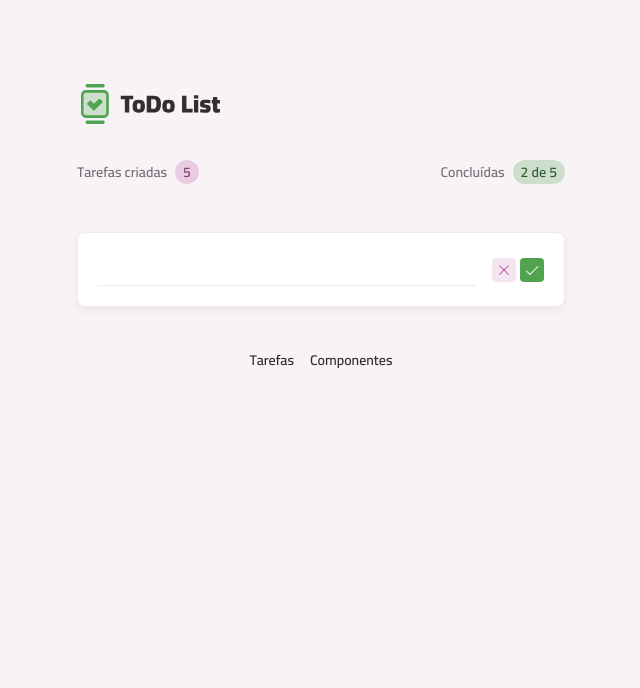
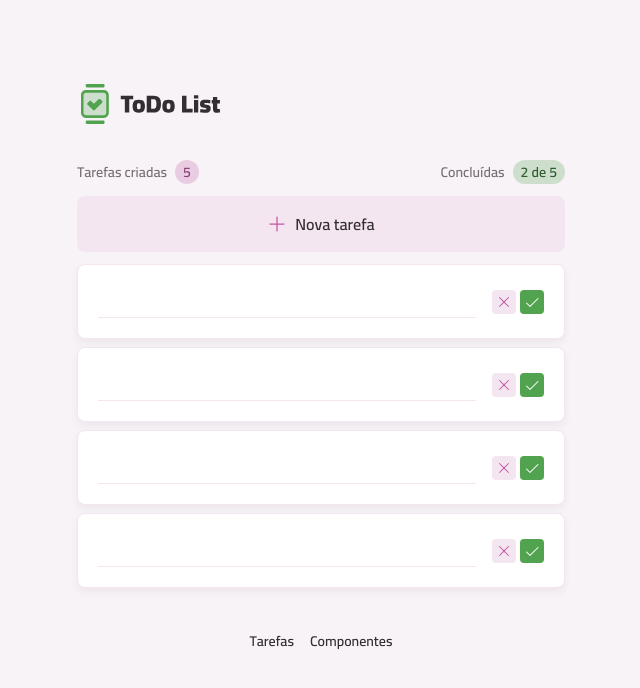
Before and after one commit to laurindolucas/React-trilha-porto-digital-rocketseat, a React (Vite) app in the folder todo/: page / in a window 1280 px wide. Shown: the top 688 px of the page, without its empty margins (319-959 px from the left). Built offline with nearby package versions, Linux system fonts and the light colour scheme.

Commit message:
feat: criação do botão de nova tarefa e crianção da lista de tarefas

```diff
--- /dev/null
+++ b/todo/src/core-components/tasks-list.tsx
@@ -0,0 +1,23 @@
+import Button from "../components/button";
+
+import PlusIcon from "../assets/icons/Plus-Regular.svg?react";
+import TaskItem from "./task-item";
+
+export default function TasksList() {
+  return (
+    <>
+      <section>
+        <Button icon={PlusIcon} className="w-full">
+          Nova tarefa
+        </Button>
+      </section>
+
+      <section className="space-y-2">
+        <TaskItem />
+        <TaskItem />
+        <TaskItem />
+        <TaskItem />
+      </section>
+    </>
+  );
+}
--- a/todo/src/pages/page-home.tsx
+++ b/todo/src/pages/page-home.tsx
@@ -1,16 +1,16 @@
 import Container from "../components/container";
-import TaskItem from "../core-components/task-item";
+import TasksList from "../core-components/tasks-list";
 import TasksSummary from "../core-components/tasks-summary";
 
 
 
  export default function PageHome(){
     return(
-        <Container as="article" className="space-y-12">
+        <Container as="article" className="space-y-3">
             <header className="flex items-center justify-between">
                 <TasksSummary />
             </header>
-            <TaskItem/>
+            <TasksList />
 
         </Container>
     )
```
